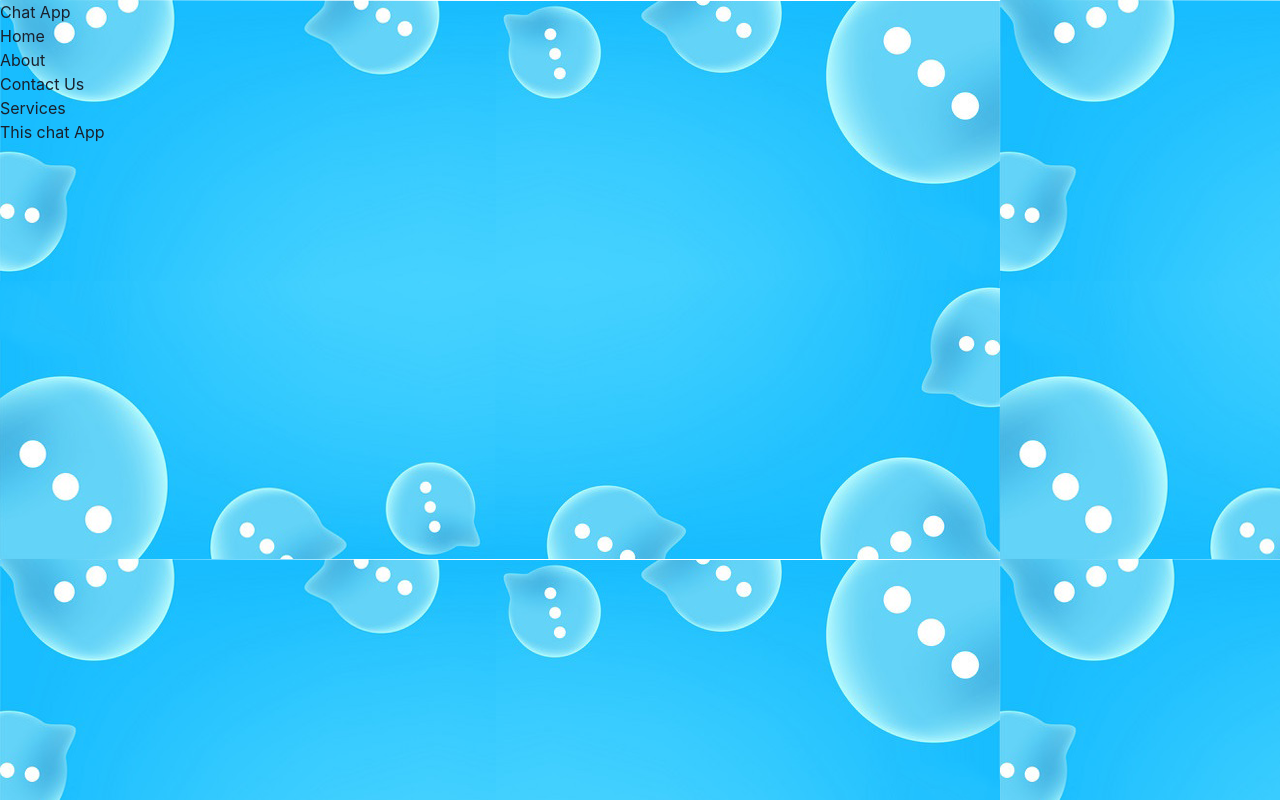
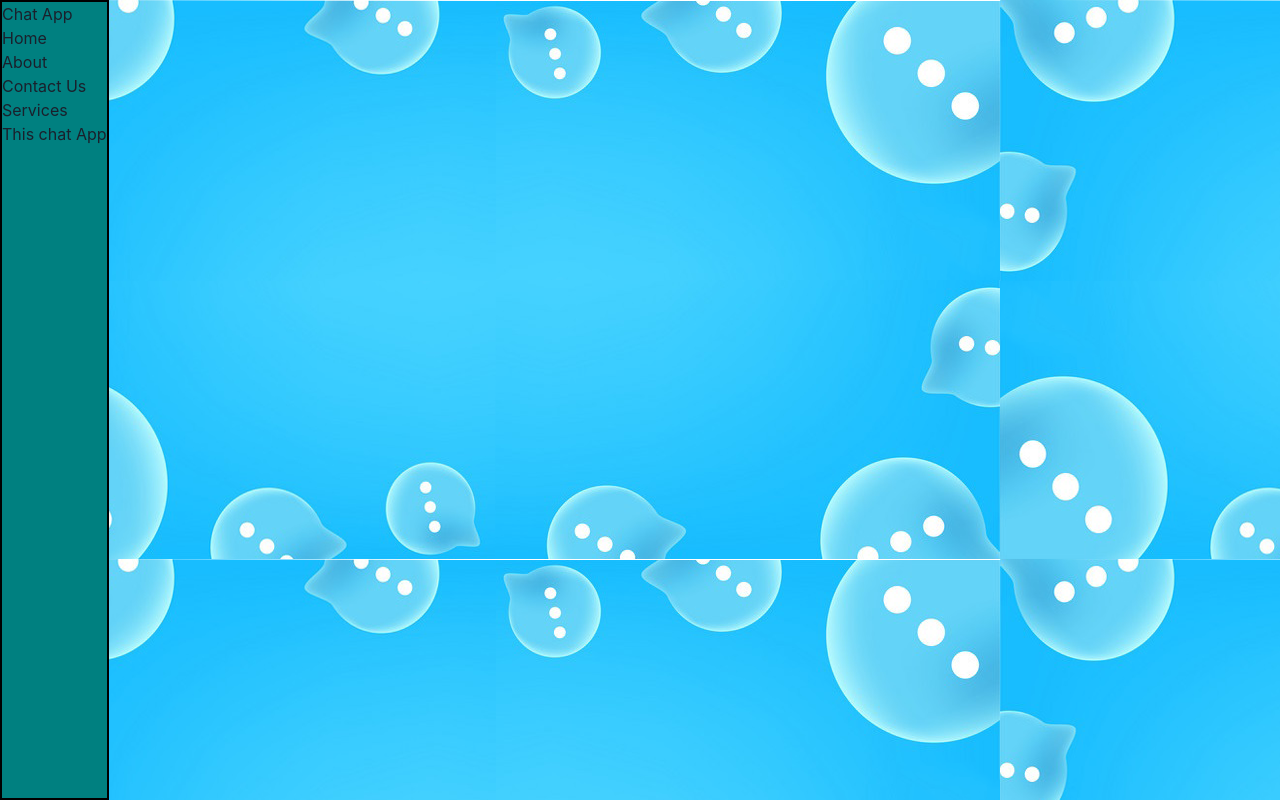
Before and after one commit to bk408/talk-a-tive, a React (Create React App) app in the folder frontend/: page /body in a window 1280 px wide. Built offline with nearby package versions, Linux system fonts and the light colour scheme.

Commit message:
UI updated for body component

```diff
--- a/frontend/src/App.css
+++ b/frontend/src/App.css
@@ -6,3 +6,10 @@
   background-image: url("./background.png");
 
 }
+
+
+.container{
+  background-color: teal;
+  border: 2px solid black;
+
+}
```
